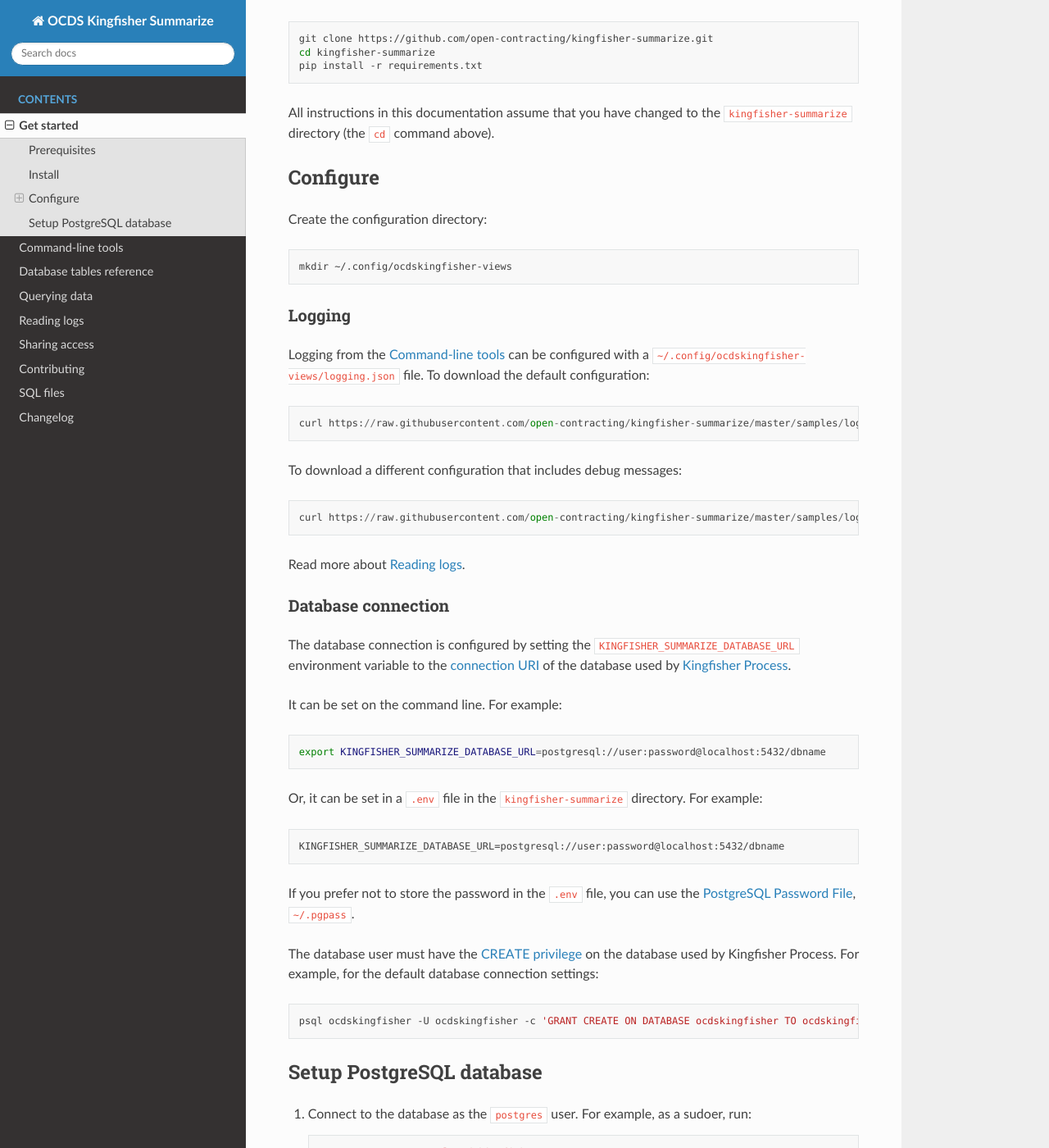
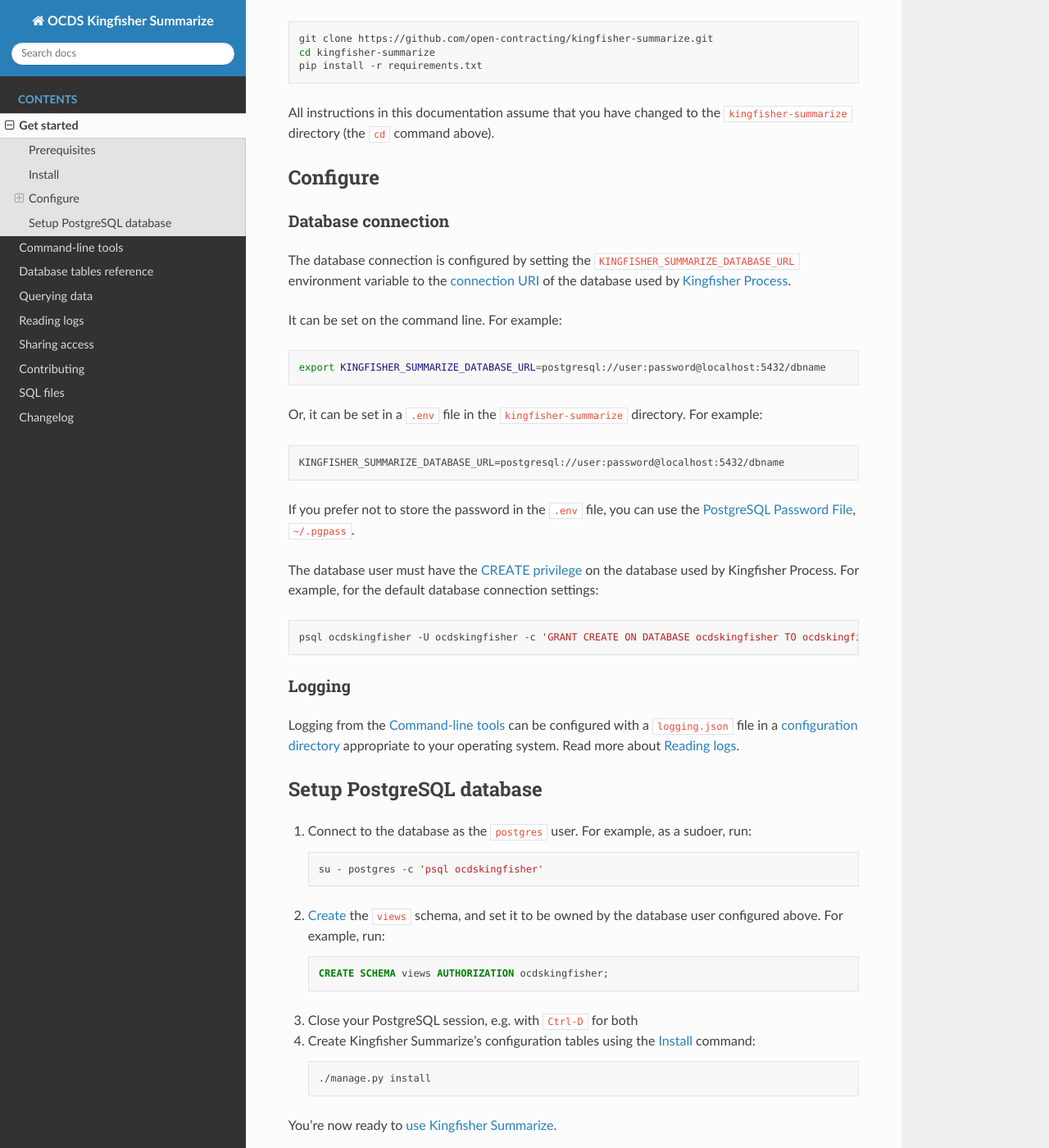
Before and after one commit to open-contracting/kingfisher-summarize, a Sphinx documentation site: the page built from docs/get-started.rst, in a window 1280 px wide and 1400 px high, scrolled down 486 px. Shown: the whole window at 82% size. Built offline with Sphinx 7.4.7 and the Read the Docs theme 2.0.0, drawn with Linux system fonts in a browser that asks for light colours.

Commit message:
logging: Remove sample config, as default behavior is fine.

```diff
--- a/docs/get-started.rst
+++ b/docs/get-started.rst
@@ -32,27 +32,6 @@
 Configure
 ---------
 
-Create the configuration directory:
-
-.. code-block:: bash
-
-    mkdir ~/.config/ocdskingfisher-views
-
-.. _config-logging:
-
-Logging
-~~~~~~~
-
-Logging from the :doc:`cli/index` can be configured with a ``~/.config/ocdskingfisher-views/logging.json`` file. To download the default configuration::
-
-    curl https://raw.githubusercontent.com/open-contracting/kingfisher-summarize/master/samples/logging.json -o ~/.config/ocdskingfisher-views/logging.json
-
-To download a different configuration that includes debug messages::
-
-    curl https://raw.githubusercontent.com/open-contracting/kingfisher-summarize/master/samples/logging-debug.json -o ~/.config/ocdskingfisher-views/logging.json
-
-Read more about :doc:`logging`.
-
 .. _database-connection-settings:
 
 Database connection
@@ -79,6 +58,13 @@
 .. code-block:: bash
 
    psql ocdskingfisher -U ocdskingfisher -c 'GRANT CREATE ON DATABASE ocdskingfisher TO ocdskingfisher;'
+
+.. _config-logging:
+
+Logging
+~~~~~~~
+
+Logging from the :doc:`cli/index` can be configured with a ``logging.json`` file in a `configuration directory <https://click.palletsprojects.com/en/7.x/api/#click.get_app_dir>`__ appropriate to your operating system. Read more about :doc:`logging`.
 
 Setup PostgreSQL database
 -------------------------
```
Also changed, not shown: 2 other files.
